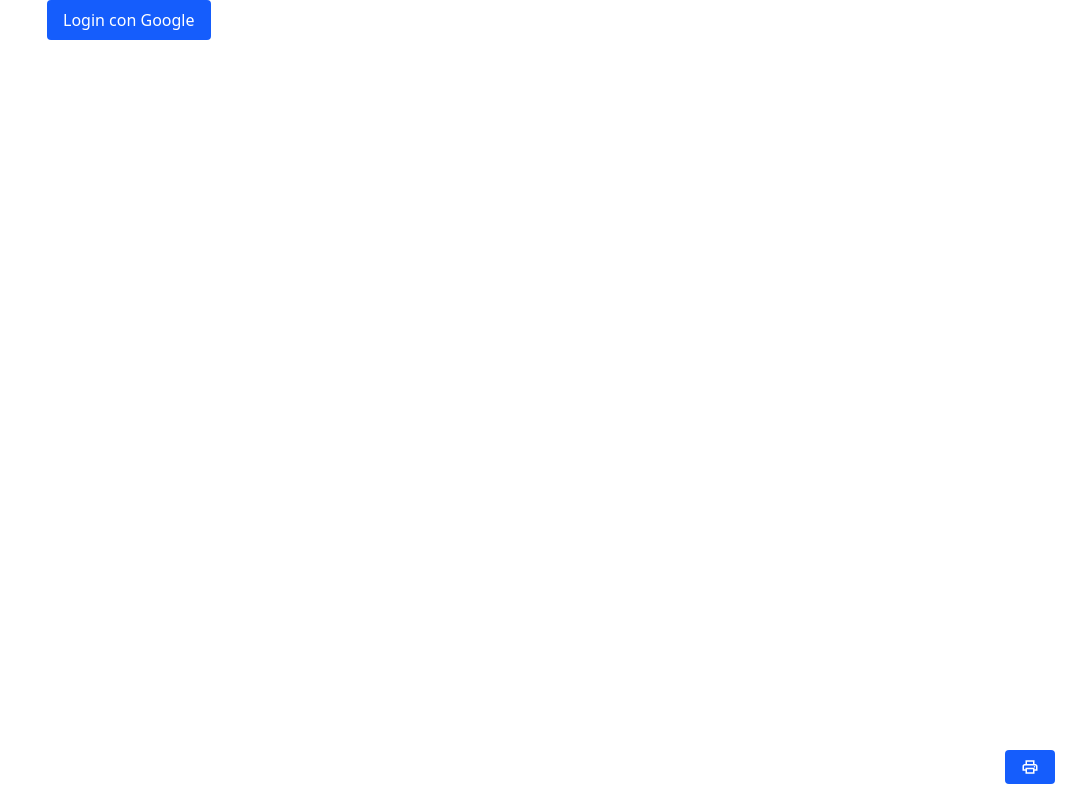
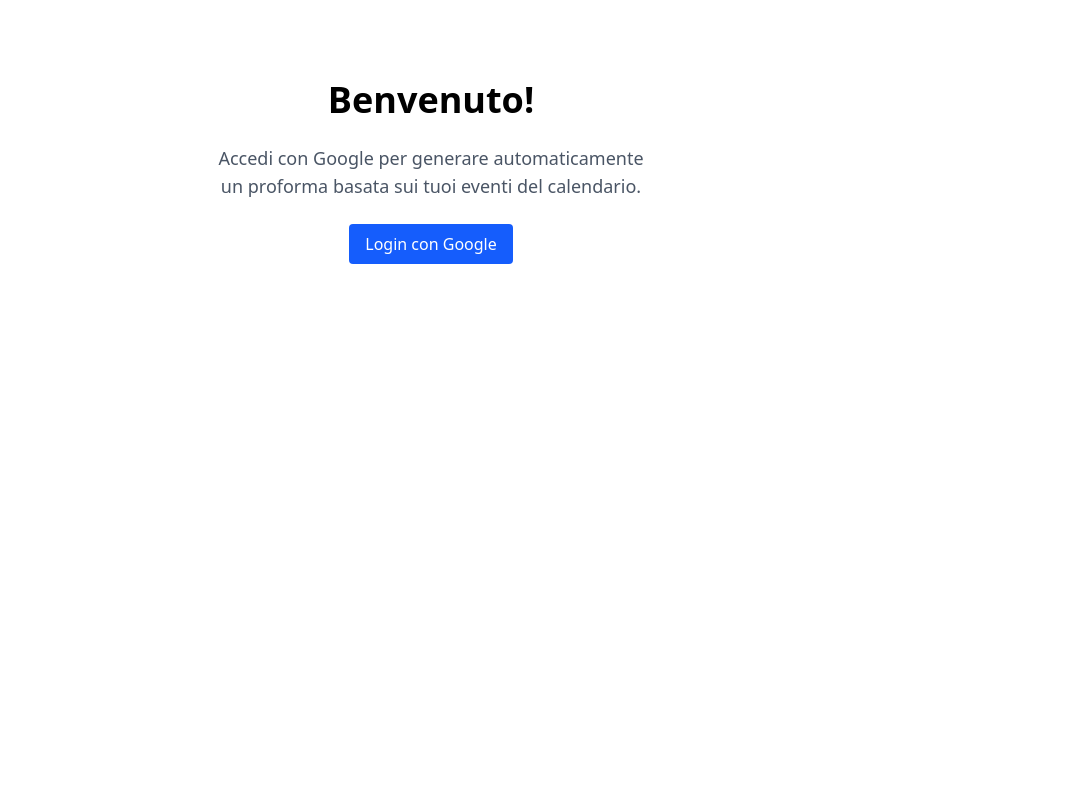
Before and after one commit to Geppe1990/proforma-calendar, a React (Vite) app: page / in a window 1280 px wide. Shown: the whole page, without its empty margins (209-1280 px from the left). Built offline with nearby package versions, Linux system fonts and the light colour scheme; no server answers.

Commit message:
Login page

```diff
--- a/src/App.tsx
+++ b/src/App.tsx
@@ -88,6 +88,19 @@
 		setEvents((prev) => prev.filter((e) => e.id !== eventId))
 	}
 
+	if (!accessToken) {
+		return (
+			<div className="flex flex-col items-center justify-center mt-20 text-center space-y-6">
+				<h1 className="text-4xl font-bold">Benvenuto!</h1>
+				<p className="text-lg text-gray-600 max-w-md">
+					Accedi con Google per generare automaticamente un proforma basata sui tuoi
+					eventi del calendario.
+				</p>
+				<LoginButton onClick={login} />
+			</div>
+		)
+	}
+
 	return (
 		<>
 			<NavbarAlert />
@@ -95,11 +108,8 @@
 				className="max-w-3xl mx-auto
 "
 			>
-				{!accessToken ? (
-					<LoginButton onClick={login} />
-				) : (
 				<>
-						<h1 className={"text-3xl font-bold mb-6"}>
+					<h1 className="text-3xl font-bold mb-6">
 						Proforma {settings.firstName} {settings.lastName}{" "}
 						{dayjs().format("MMMM YYYY")}
 					</h1>
@@ -114,7 +124,6 @@
 						/>
 					</div>
 				</>
-				)}
 				<div className={"fixed bottom-4 right-4"}>
 					<button
 						className="bg-blue-600 text-white px-4 py-2 rounded hover:bg-blue-700 text-lg cursor-pointer"
--- a/src/components/LoginButton.tsx
+++ b/src/components/LoginButton.tsx
@@ -6,7 +6,7 @@
 	return (
 		<button
 			onClick={onClick}
-			className="bg-blue-600 text-white px-4 py-2 rounded hover:bg-blue-700"
+			className="bg-blue-600 text-white px-4 py-2 rounded hover:bg-blue-700 cursor-pointer"
 		>
 			Login con Google
 		</button>
```
Lines whose indentation alone changed are shown as unchanged.
